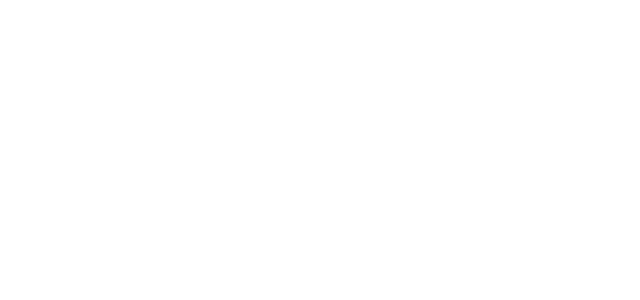
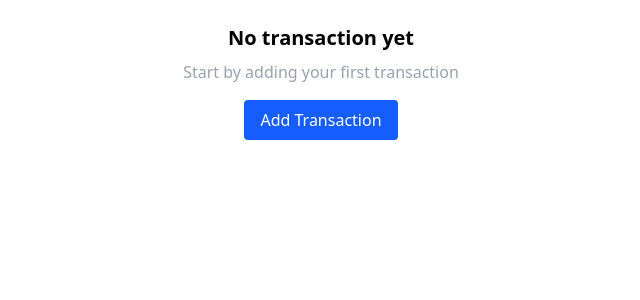
Before and after one commit to gluonicboom/FinanceTracker, a React (Vite) app in the folder client/: page /Transactions in a window 1280 px wide. Before the commit this address had no page. Shown: the top 300 px of the page, without its empty margins (319-959 px from the left). Built offline with nearby package versions, Linux system fonts and the light colour scheme.

Commit message:
feat: add transactions page with routing and empty state handling
- created Transactions component to display all transactions
- implemented empty state UI with add transaction CTA
- fixed routing path mismatch for transactions page
- integrated transactions data using context API

```diff
--- a/client/src/App.jsx
+++ b/client/src/App.jsx
@@ -6,6 +6,7 @@
 import SignUp from "./components/SignUp";
 import Dashboard from "./components/Dashboard/Dashboard";
 import AddTransactions from "./components/Dashboard/AddTransactions";
+import Transactions from "./components/Dashboard/transactions";
 
 export default function App() {
   return (
@@ -18,6 +19,7 @@
         <Route path="/SignUp" element={<SignUp />} />
         <Route path ="/Dashboard" element = {<Dashboard/>} />
         <Route path="/AddTransactions" element = {<AddTransactions/>} />
+        <Route path="/Transactions" element ={<Transactions/>} />
       </Routes>
     </Router>
     </TransactionProvider>
--- a/client/src/components/Dashboard/AddTransactions.jsx
+++ b/client/src/components/Dashboard/AddTransactions.jsx
@@ -14,7 +14,7 @@
 
   const navigate = useNavigate();
 
-  // 3️⃣ handle submit in React way
+  // 3️⃣ handling submit in react way
   function handleSubmit(e) {
     e.preventDefault();
 
--- /dev/null
+++ b/client/src/components/Dashboard/Transactions.jsx
@@ -0,0 +1,63 @@
+import { useTransactions } from "../../context/TransactionContext";
+import { useNavigate } from "react-router-dom";
+
+
+export default function Transactions(){
+    const {transactions} = useTransactions();
+    const navigate = useNavigate();
+
+
+    if(transactions.length === 0){
+        return (
+            <div className ="p-6 text-center">
+              <h2 className = "text-xl font-semibold">No transaction yet</h2>
+              <p className = "text-gray-400 mt-2">
+                Start by adding your first transaction
+                </p>
+
+                <button
+                 onClick = {() => navigate("/AddTransactions")}
+                className = "mt-4 px-4 py-2 bg-blue-600 text-white rounded"
+                >
+                 Add Transaction
+                </button>
+            </div>
+
+        );
+
+    }
+
+    return (
+        <div className="p-6">
+            <h1 className="text-2xl font-bold mb-4">Your Transactions</h1>
+      <table className="w-full text-left">
+        <thead>
+            <tr className="border-b border-gray-600">
+                <th>Date</th>
+                <th>Description</th>
+                <th>Category</th>
+                <th>Amount</th>
+            </tr>
+        </thead>
+         <tbody>
+          {transactions.map((t) => (
+            <tr key={t.id} className="border-b border-gray-700">
+              <td>{new Date(t.date).toLocaleDateString()}</td>
+              <td>{t.description}</td>
+              <td>{t.category}</td>
+              <td
+                className={
+                  t.amount > 0 ? "text-green-400" : "text-red-400"
+                }
+              >
+                {t.amount > 0 ? "+" : "-"}₹{Math.abs(t.amount)}
+              </td>
+            </tr>
+          ))}
+        </tbody>
+      </table>
+
+        </div>
+    );
+
+}
--- a/client/src/components/Dashboard/sidebar.jsx
+++ b/client/src/components/Dashboard/sidebar.jsx
@@ -33,7 +33,7 @@
         </Link>
 
         <Link
-          to="/transactions"
+          to="/Transactions"
           className="flex items-center gap-3 p-2 rounded-lg hover:bg-gray-800 transition"
         >
           <ChartBarIcon className="w-5 h-5" />
```
